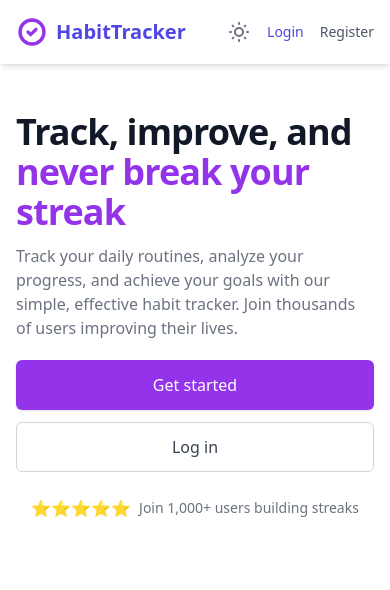
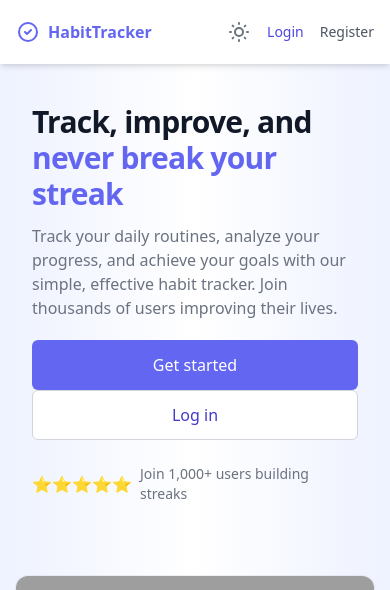
Before and after one commit to infosectestwin/HabbitTracker, a Flask app: page / in a window 390 px wide. Shown: the top 590 px of the page. Run offline with Flask 3, Linux system fonts and the light colour scheme; some libraries are stand-ins or nearby versions; grey boxes are pictures that could not be loaded.

Commit message:
Polish: refine landing page layout, reduce logo size, lighter indigo palette, hero gradient, and responsive text

```diff
--- a/app/templates/base.html
+++ b/app/templates/base.html
@@ -37,11 +37,11 @@
             <div class="flex justify-between h-16">
                 <div class="flex">
                     <div class="flex-shrink-0 flex items-center">
-                        <a href="{{ url_for('main.index') }}" class="flex items-center space-x-2 font-bold text-xl text-primary hover:text-indigo-500 transition-colors">
-                            <svg class="w-8 h-8 text-purple-600" fill="none" stroke="currentColor" viewBox="0 0 24 24" xmlns="http://www.w3.org/2000/svg">
-                                <path stroke-linecap="round" stroke-linejoin="round" stroke-width="2.5" d="M9 12l2 2 4-4m6 2a9 9 0 11-18 0 9 9 0 0118 0z"></path>
+                        <a href="{{ url_for('main.index') }}" aria-label="HabitTracker Home" class="flex items-center space-x-2 font-bold text-lg text-primary hover:text-indigo-500 transition-colors">
+                            <svg class="w-6 h-6 text-indigo-500" fill="none" stroke="currentColor" viewBox="0 0 24 24" xmlns="http://www.w3.org/2000/svg">
+                                <path stroke-linecap="round" stroke-linejoin="round" stroke-width="2" d="M9 12l2 2 4-4m6 2a9 9 0 11-18 0 9 9 0 0118 0z"></path>
                             </svg>
-                            <span class="text-indigo-600">HabitTracker</span>
+                            <span class="text-indigo-500 text-base">HabitTracker</span>
                         </a>
                     </div>
                     <div class="hidden sm:ml-6 sm:flex sm:space-x-8">
--- a/app/templates/index.html
+++ b/app/templates/index.html
@@ -2,25 +2,25 @@
 
 {% block content %}
 <!-- Hero Section -->
-<div class="relative bg-white -mt-6">
-    <div class="max-w-7xl mx-auto lg:grid lg:grid-cols-12 lg:gap-8 lg:items-center">
-        <div class="px-4 sm:px-6 sm:text-center md:max-w-2xl md:mx-auto lg:col-span-6 lg:text-left lg:flex lg:items-center py-12 lg:py-24">
-            <div>
-                <h1 class="text-4xl tracking-tight font-extrabold text-gray-900 sm:text-5xl md:text-6xl">
+<div class="relative bg-gradient-to-r from-indigo-50 via-white to-indigo-50 -mt-6">
+    <div class="max-w-7xl mx-auto lg:grid lg:grid-cols-12 lg:gap-8 lg:items-center px-4 sm:px-6 min-h-[70vh]">
+        <div class="md:mx-auto lg:col-span-6 xl:col-span-5 lg:text-left py-10 lg:py-20 flex items-center">
+            <div class="max-w-xl px-4 sm:px-0">
+                <h1 class="text-3xl tracking-tight font-extrabold text-gray-900 sm:text-4xl md:text-5xl">
                     <span class="block xl:inline">Track, improve, and</span>
-                    <span class="block text-purple-600 xl:inline">never break your streak</span>
+                    <span class="block text-indigo-500 xl:inline">never break your streak</span>
                 </h1>
                 <p class="mt-3 text-base text-gray-500 sm:mt-5 sm:text-lg sm:max-w-xl sm:mx-auto md:mt-5 md:text-xl lg:mx-0">
                     Track your daily routines, analyze your progress, and achieve your goals with our simple, effective habit tracker. Join thousands of users improving their lives.
                 </p>
-                <div class="mt-5 sm:mt-8 sm:flex sm:justify-center lg:justify-start">
-                    <div class="rounded-md shadow">
-                        <a href="{{ url_for('auth.register') }}" class="w-full flex items-center justify-center px-8 py-3 border border-transparent text-base font-medium rounded-md text-white bg-purple-600 hover:bg-purple-700 md:py-4 md:text-lg md:px-10 transition">
+                <div class="mt-5 sm:mt-8 sm:flex sm:justify-center lg:justify-start gap-3">
+                    <div>
+                        <a href="{{ url_for('auth.register') }}" class="w-full flex items-center justify-center px-8 py-3 border border-transparent text-base font-medium rounded-md text-white bg-indigo-500 hover:bg-indigo-600 md:py-4 md:text-lg md:px-10 transition">
                             Get started
                         </a>
                     </div>
-                    <div class="mt-3 sm:mt-0 sm:ml-3">
-                        <a href="{{ url_for('auth.login') }}" class="w-full flex items-center justify-center px-8 py-3 border border-gray-300 text-base font-medium rounded-md text-gray-700 bg-white hover:bg-gray-50 md:py-4 md:text-lg md:px-10 transition">
+                    <div>
+                        <a href="{{ url_for('auth.login') }}" class="w-full flex items-center justify-center px-8 py-3 border border-gray-300 text-base font-medium rounded-md text-indigo-700 bg-white hover:bg-gray-50 md:py-4 md:text-lg md:px-10 transition">
                             Log in
                         </a>
                     </div>
@@ -34,10 +34,10 @@
                 </div>
             </div>
         </div>
-        <div class="mt-12 lg:mt-0 lg:col-span-6">
-            <div class="bg-white sm:max-w-md sm:w-full sm:mx-auto sm:rounded-lg sm:overflow-hidden lg:max-w-none">
-                <img class="w-full h-auto rounded-lg shadow-xl ring-1 ring-black ring-opacity-5"
-                    src="https://images.unsplash.com/photo-1551288049-bebda4e38f71?ixlib=rb-1.2.1&auto=format&fit=crop&w=1950&q=80"
+        <div class="mt-8 lg:mt-0 lg:col-span-6 xl:col-span-7 flex justify-center lg:justify-end">
+            <div class="max-w-md lg:max-w-lg">
+                <img class="w-full h-auto rounded-xl shadow-xl ring-1 ring-black ring-opacity-5"
+                    src="https://images.unsplash.com/photo-1551288049-bebda4e38f71?ixlib=rb-1.2.1&auto=format&fit=crop&w=1200&q=80"
                     alt="Habit Tracker Dashboard Analysis">
             </div>
         </div>
@@ -56,7 +56,7 @@
 
         <div class="grid grid-cols-1 md:grid-cols-3 gap-8">
             <!-- Card 1 -->
-            <div class="bg-white p-8 rounded-2xl shadow-sm border border-gray-100 hover:shadow-md transition-shadow">
+            <div class="bg-white p-8 rounded-2xl shadow-sm border border-indigo-100 hover:shadow-md transition-shadow">
                 <div class="text-4xl mb-4">🔥</div>
                 <h3 class="text-xl font-bold text-gray-900 mb-2">Never break your streak</h3>
                 <p class="text-gray-600">See your consistency with a GitHub-style heatmap.</p>
@@ -73,7 +73,7 @@
             </div>
 
             <!-- Card 2 -->
-            <div class="bg-white p-8 rounded-2xl shadow-sm border border-gray-100 hover:shadow-md transition-shadow">
+            <div class="bg-white p-8 rounded-2xl shadow-sm border border-indigo-100 hover:shadow-md transition-shadow">
                 <div class="text-4xl mb-4">📊</div>
                 <h3 class="text-xl font-bold text-gray-900 mb-2">Track real progress</h3>
                 <p class="text-gray-600">Understand trends, habits, and improvement over time.</p>
@@ -87,7 +87,7 @@
             </div>
 
             <!-- Card 3 -->
-            <div class="bg-white p-8 rounded-2xl shadow-sm border border-gray-100 hover:shadow-md transition-shadow">
+            <div class="bg-white p-8 rounded-2xl shadow-sm border border-indigo-100 hover:shadow-md transition-shadow">
                 <div class="text-4xl mb-4">🎯</div>
                 <h3 class="text-xl font-bold text-gray-900 mb-2">Stay focused</h3>
                 <p class="text-gray-600">Organize habits by category and priority.</p>
```
